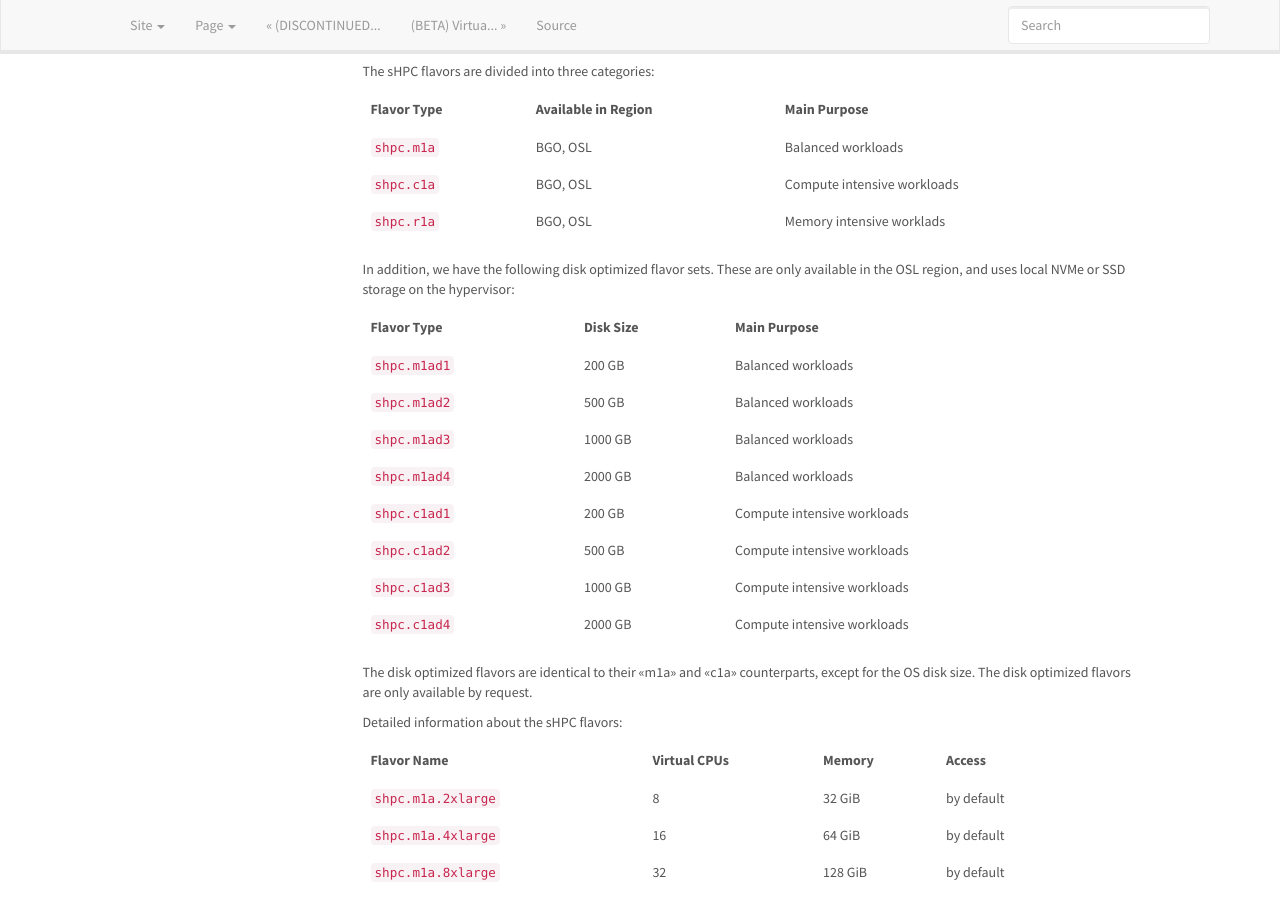
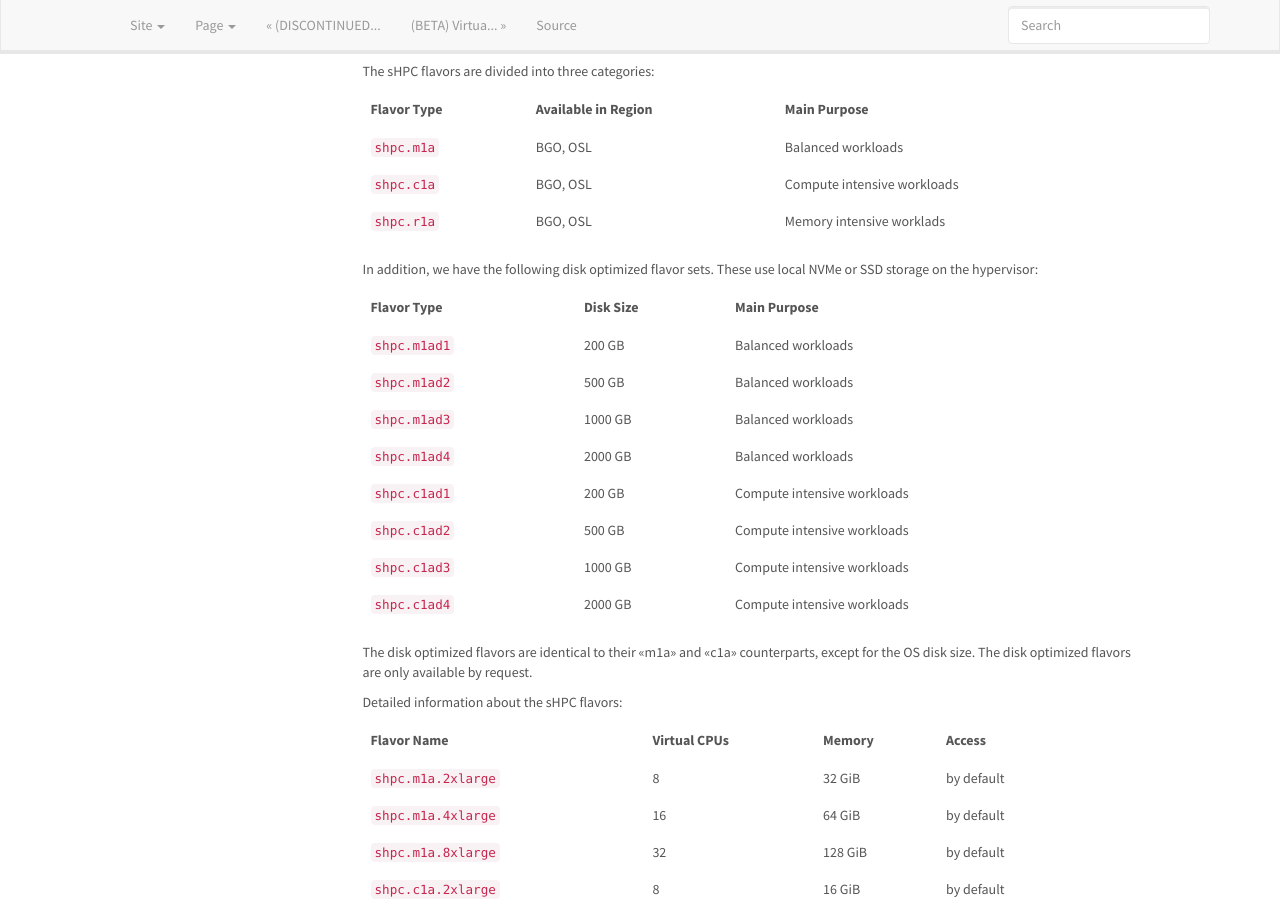
Before and after one commit to norcams/docs-enduser, a Sphinx documentation site: the page built from docs/shpc.rst, in a window 1280 px wide and 900 px high, scrolled down 954 px. Built offline with Sphinx 7.4.7, drawn with Linux system fonts in a browser that asks for light colours.

Commit message:
shpc disk bgo

```diff
--- a/docs/shpc.rst
+++ b/docs/shpc.rst
@@ -86,8 +86,7 @@ The sHPC flavors are divided into three categories:
 +------------+-------------------+---------------------------+
 
 In addition, we have the following disk optimized flavor sets. These
-are only available in the OSL region, and uses local NVMe or SSD
-storage on the hypervisor:
+use local NVMe or SSD storage on the hypervisor:
 
 +--------------+---------+---------------------------+
 |Flavor Type   |Disk Size|Main Purpose               |
```
